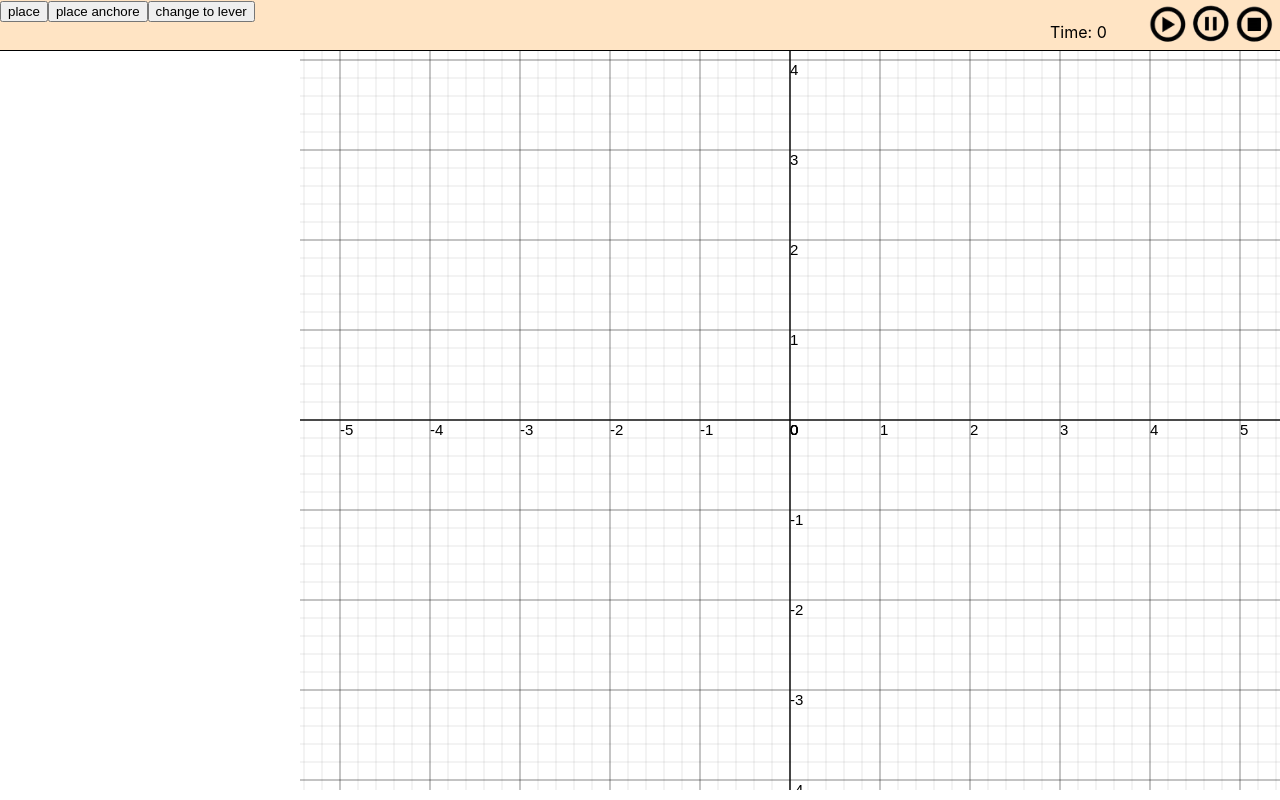
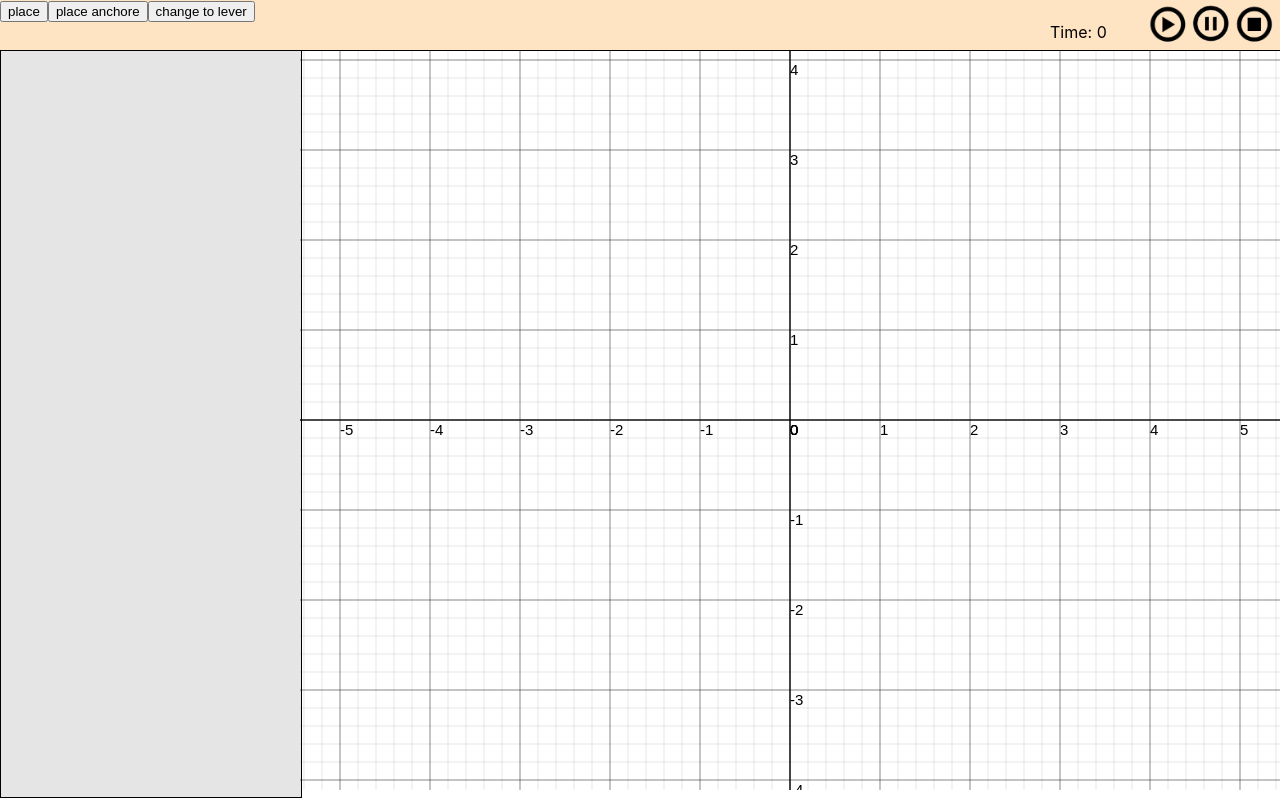
Before and after one commit to IvanBobrovnikov/project, a React (Create React App) app: page / in a window 1280 px wide. Built offline with nearby package versions, Linux system fonts and the light colour scheme.

Commit message:
Update Griphic.jsx

```diff
--- a/src/Griphic.jsx
+++ b/src/Griphic.jsx
@@ -167,7 +167,7 @@ const Graphic = (props) =>{
         <img className = 'button_2' onClick={() => stop_timer()}  src = {pause} alt = "pause" width='38px' height='38px'/>
         <img className = 'button_1' onClick={() => start_timer()} src = {start} alt = "start" width='41px' height='41px'/>
       </header>
-      <div>
+      <div className='menu'>
         <div>{list_objects}</div>
       </div>
       <div className = 'decart'>
```
